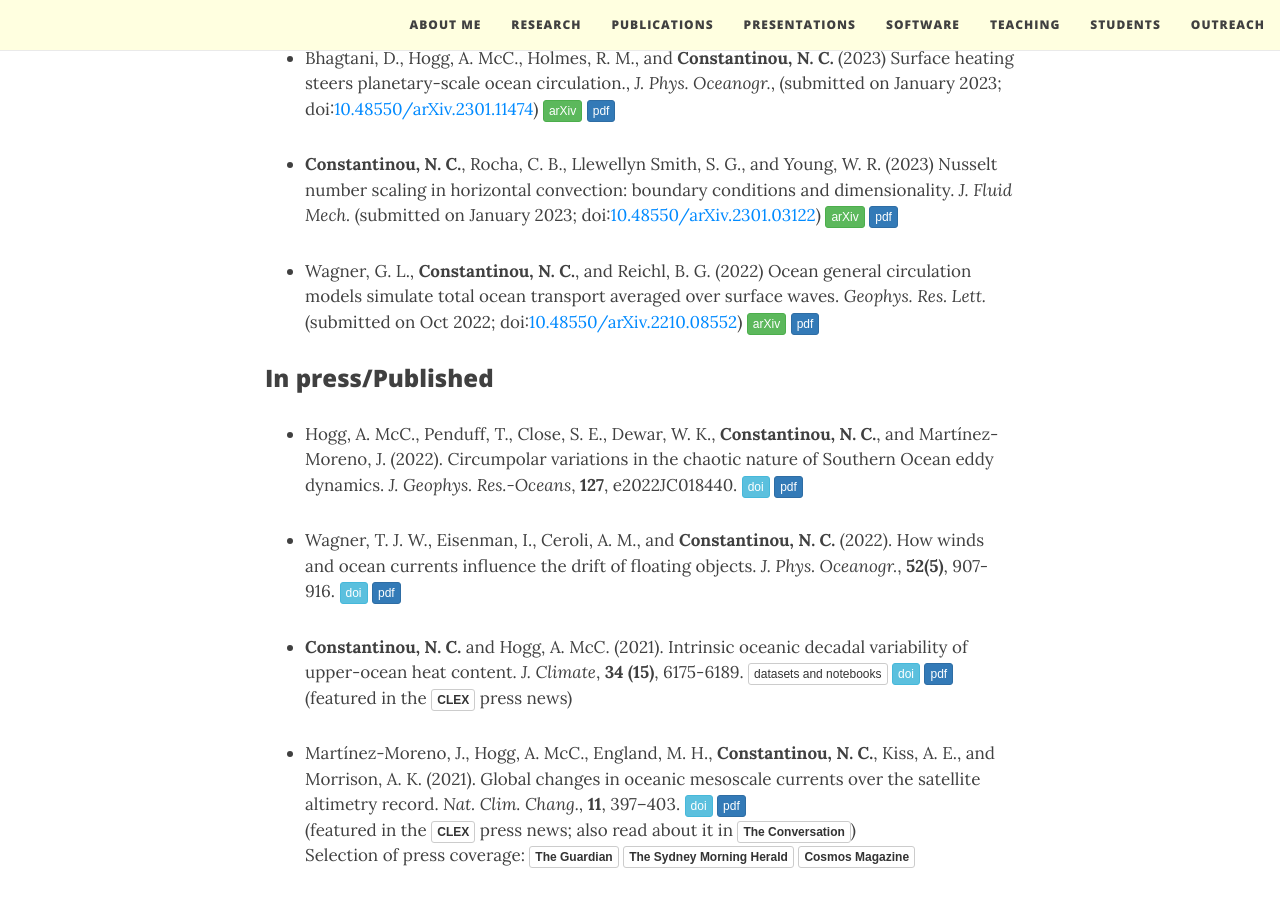
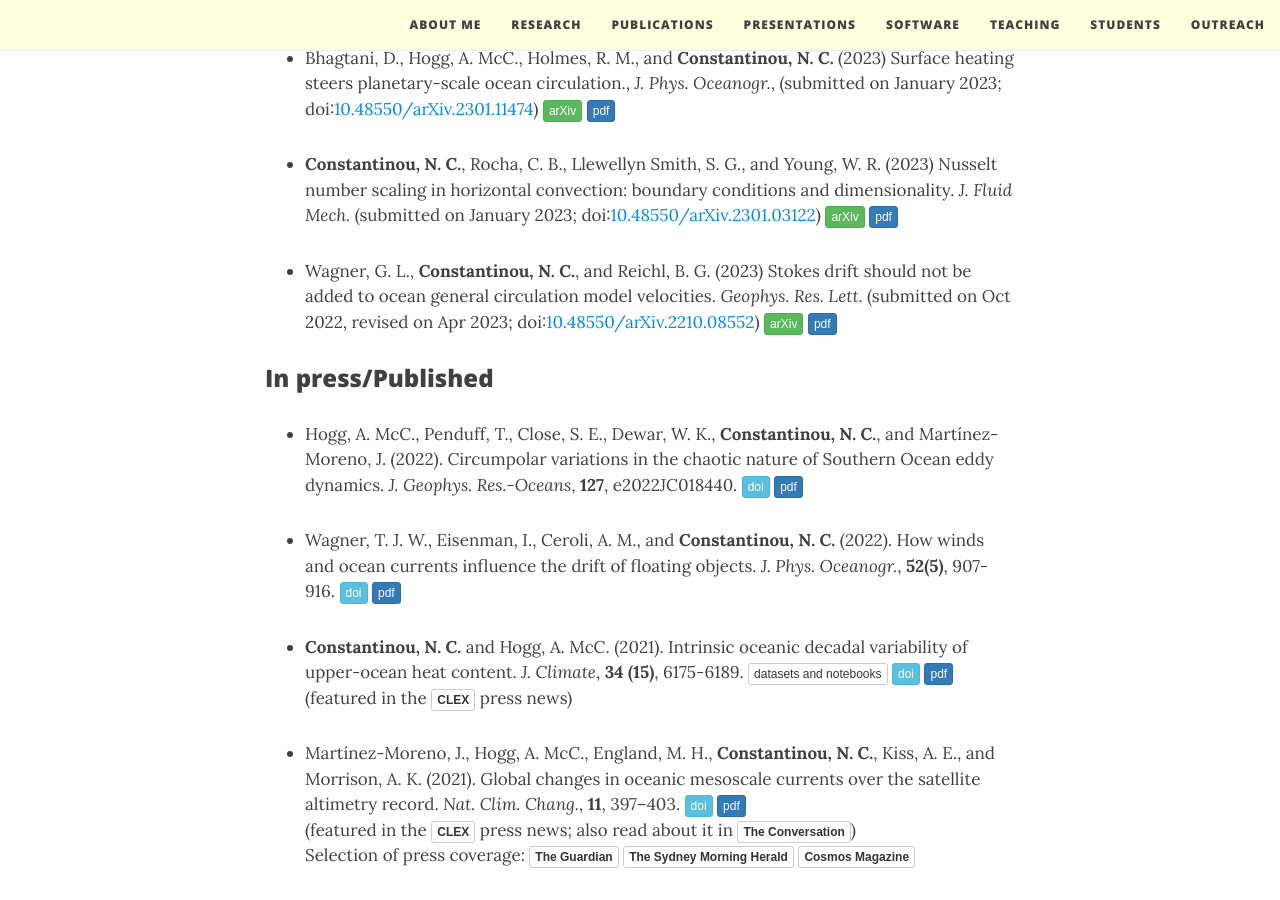
Before and after one commit to navidcy/navidcy.github.io, a Jekyll site: the page built from publications.md, in a window 1280 px wide and 900 px high, scrolled down 416 px. Built offline with Jekyll 4.4.1, drawn with Linux system fonts in a browser that asks for light colours; nearby versions of some CDN libraries; comment, search, counter and statistics services are not loaded.

Commit message:
add v2 of stokes paper

```diff
--- a/publications.md
+++ b/publications.md
@@ -18,7 +18,7 @@ title: Publications
 - **Constantinou, N. C.**, Rocha, C. B., Llewellyn Smith, S. G., and Young, W. R. (2023) Nusselt number scaling in horizontal convection: boundary conditions and dimensionality. _J. Fluid Mech._ (submitted on January 2023; doi:[10.48550/arXiv.2301.03122](https://doi.org/10.48550/arXiv.2301.03122){:target="_blank"}) [<span class="btn btn-success btn-xs{{end}}" style="font-family:sans-serif;">arXiv</span>][arXiv:2301.03122]{:target="_blank"} [<span class="btn btn-primary btn-xs{{end}}" style="font-family:sans-serif;">pdf</span>][HCNuScaling]
 
 
-- Wagner, G. L., **Constantinou, N. C.**, and Reichl, B. G. (2022) Ocean general circulation models simulate total ocean transport averaged over surface waves. _Geophys. Res. Lett._ (submitted on Oct 2022; doi:[10.48550/arXiv.2210.08552](https://doi.org/10.48550/arXiv.2210.08552){:target="_blank"}) [<span class="btn btn-success btn-xs{{end}}" style="font-family:sans-serif;">arXiv</span>][arXiv:2210.08552]{:target="_blank"} [<span class="btn btn-primary btn-xs{{end}}" style="font-family:sans-serif;">pdf</span>][StokesDrift]
+- Wagner, G. L., **Constantinou, N. C.**, and Reichl, B. G. (2023) Stokes drift should not be added to ocean general circulation model velocities. _Geophys. Res. Lett._ (submitted on Oct 2022, revised on Apr 2023; doi:[10.48550/arXiv.2210.08552](https://doi.org/10.48550/arXiv.2210.08552){:target="_blank"}) [<span class="btn btn-success btn-xs{{end}}" style="font-family:sans-serif;">arXiv</span>][arXiv:2210.08552]{:target="_blank"} [<span class="btn btn-primary btn-xs{{end}}" style="font-family:sans-serif;">pdf</span>][StokesDrift]
 
 
 ### In press/Published
```
